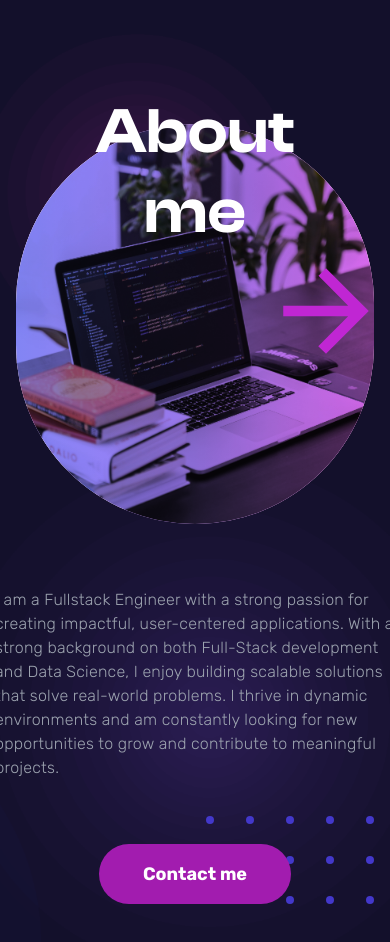
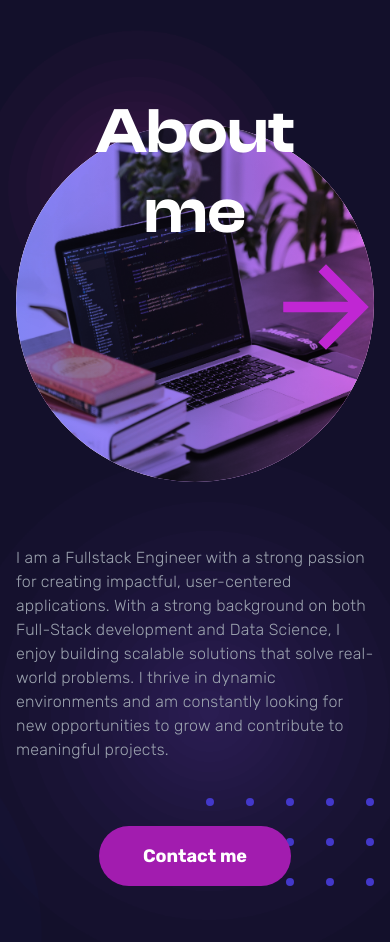
Before and after one commit to kahalagan00/cv-25, a Next.js app: page / in a window 390 px wide. Shown: the part 1080-2022 px from the top of the page. Built offline with nearby package versions, Linux system fonts and the light colour scheme; a web font is replaced by a local one.

Commit message:
Replaced the about section's fixed circle and paragraph widths with fluid max-widths so neither spills past the viewport on phones

```diff
--- a/src/app/_components/home/AboutSection.tsx
+++ b/src/app/_components/home/AboutSection.tsx
@@ -12,7 +12,7 @@ const AboutSection: React.FC = () => {
   return (
     <>
       <div className="relative z-10 flex w-full justify-center lg:w-3/5 lg:justify-start">
-        <div className="relative h-[400px] w-[400px] overflow-hidden rounded-full bg-pink-200 sm:h-[500px] sm:w-[500px] xl:h-[700px] xl:w-[700px]">
+        <div className="relative aspect-square w-full max-w-[400px] overflow-hidden rounded-full bg-pink-200 sm:max-w-[500px] xl:max-w-[700px]">
           <Image
             src="/images/Coding_Desk.jpg"
             alt="Picture of desk"
@@ -24,7 +24,7 @@ const AboutSection: React.FC = () => {
       </div>
       <div className="relative z-10 flex w-full flex-col items-center justify-center text-white sm:justify-end lg:w-2/5 lg:items-start">
         <p
-          className={`${rubikRegular.className} my-16 w-[400px] tracking-[.015em] text-gray-400 xl:w-[500px] xl:text-lg`}
+          className={`${rubikRegular.className} my-16 w-full max-w-[400px] tracking-[.015em] text-gray-400 xl:max-w-[500px] xl:text-lg`}
         >
           I am a Fullstack Engineer with a strong passion for creating impactful,
           user-centered applications. With a strong background on both
```
